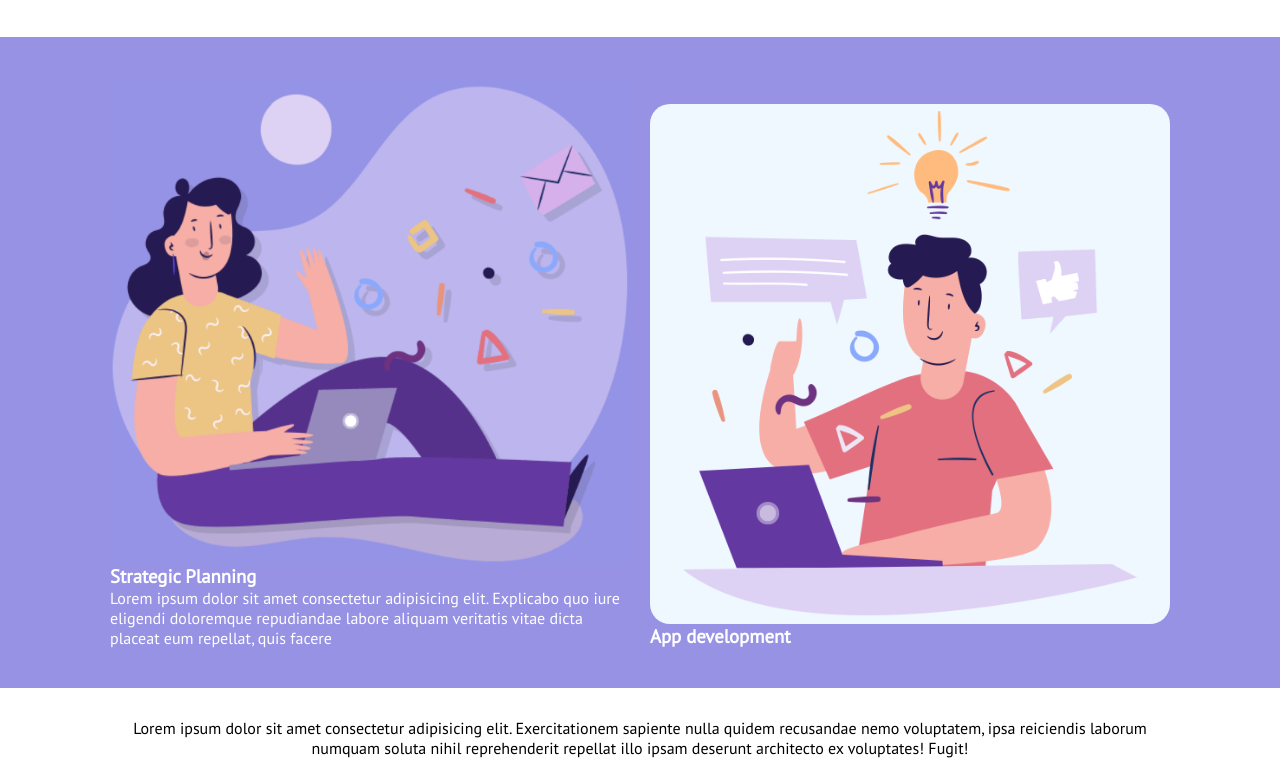
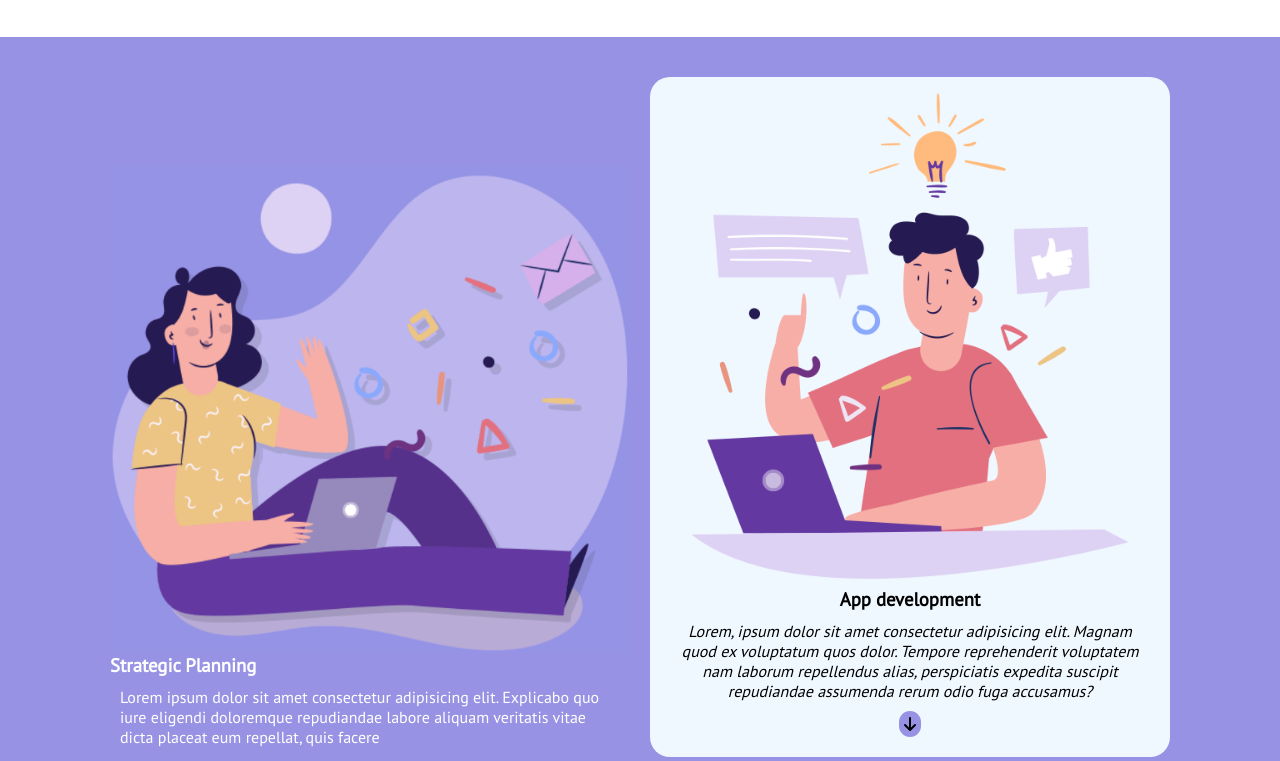
Before and after one commit to Vale-riad/htmlcss-responsive-layout, a plain HTML site: page index.html in a window 1280 px wide. Shown: the part 1117-1878 px from the top of the page. Drawn offline with Linux system fonts and the light colour scheme.

Commit message:
modifiche section strategic

```diff
--- a/css/style.css
+++ b/css/style.css
@@ -91,14 +91,23 @@ Section Strategic
     width:100%;
     display: block;
 }
-.strategic .img2{
+
+.container-text-img{
     background-color: aliceblue;
+    color:black;
+    text-align: center;
     border-radius: 20px;
-    display: block;
-
+    padding:10px;
 }
-
-
+.strategic p{
+    padding:10px;
+}
+.freccetta{
+    background-color: var(--second-color);
+    border-radius: 20px;
+    padding:5px;
+    margin-bottom: 10px;
+}
 .strategic{
   background-color: var(--second-color);
   color:white;
--- a/index.html
+++ b/index.html
@@ -92,10 +92,12 @@
                         <p>Lorem ipsum dolor sit amet consectetur adipisicing elit. Explicabo quo iure eligendi doloremque repudiandae labore aliquam veritatis vitae dicta placeat eum repellat, quis facere </p>
                         </div>
                     <div class="col">
-
+                        <div class="container-text-img">
                         <img class="img2" src="img/planning2.png">
                         <h3>App development</h3>
-
+                        <p><em>Lorem, ipsum dolor sit amet consectetur adipisicing elit. Magnam quod ex voluptatum quos dolor. Tempore reprehenderit voluptatem nam laborum repellendus alias, perspiciatis expedita suscipit repudiandae assumenda rerum odio fuga accusamus?</em></p>
+                        <i class="fa-solid fa-arrow-down hero-arrow freccetta"></i>
+                    </div>
 
                     </div>
                     </div>
```
